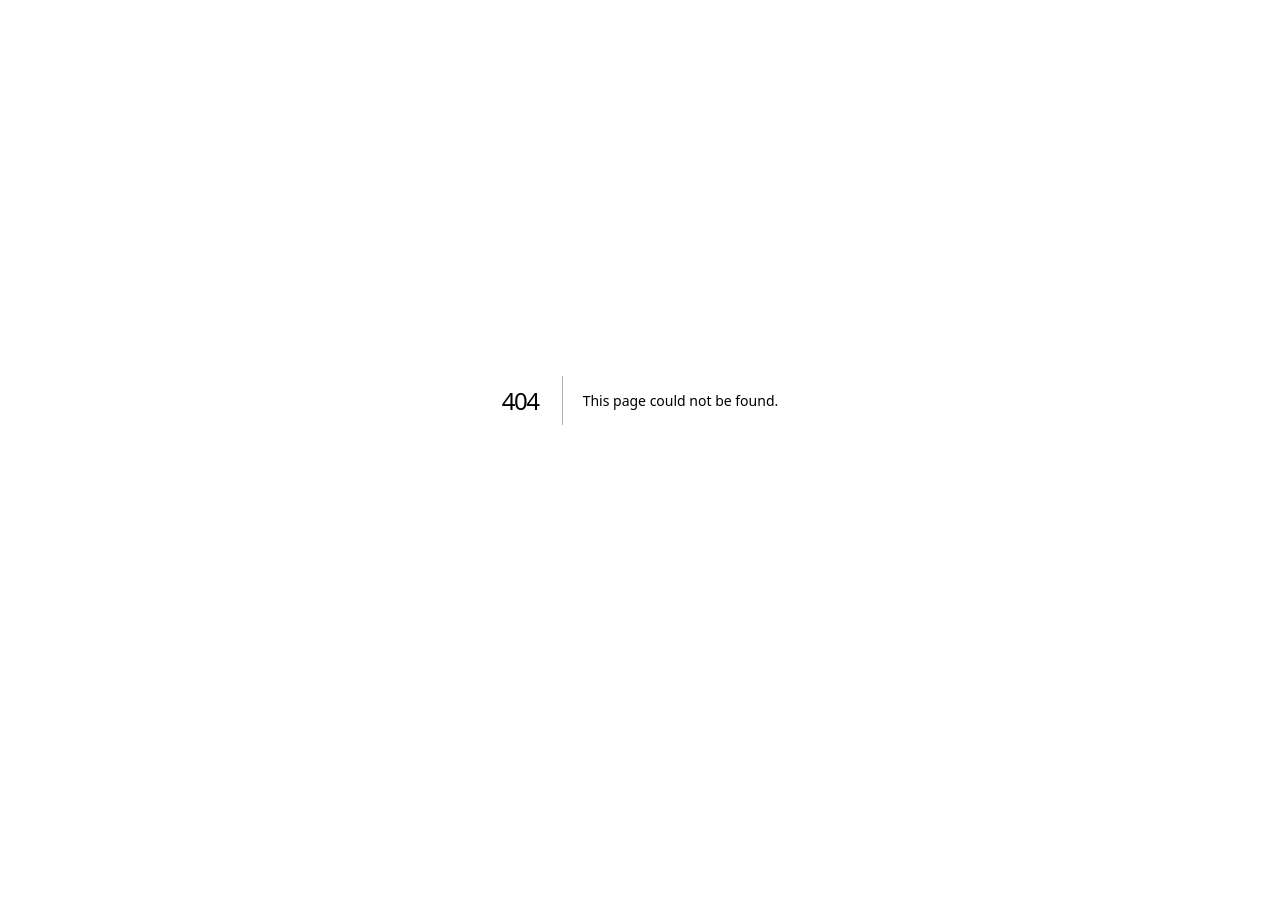
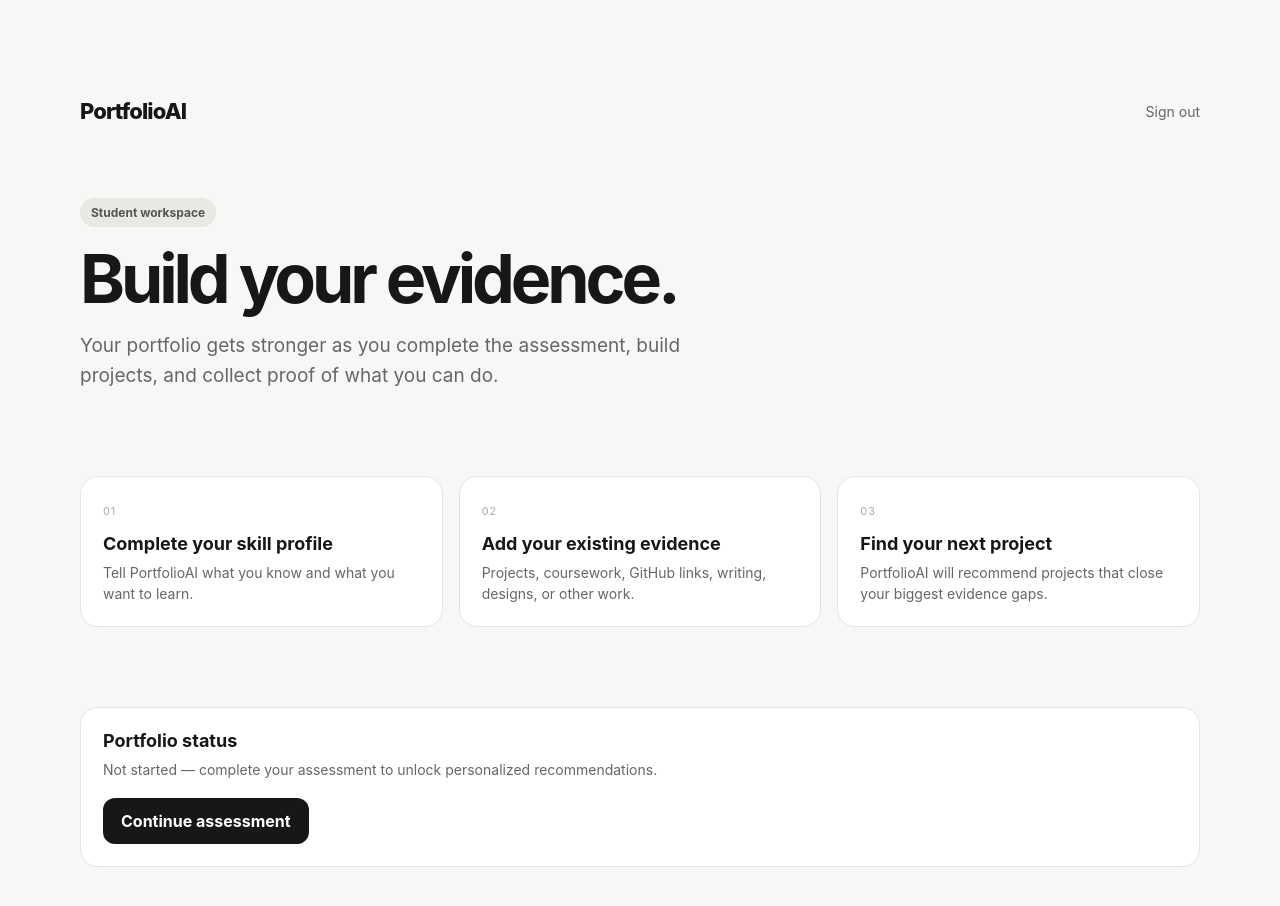
Before and after one commit to curiousai777-bit/legendary-octo-parakeet, a Next.js app: page /dashboard in a window 1280 px wide. Before the commit this address had no page. Shown: the top 906 px of the page. Before the commit the page ends 800 px from the top, so only its background shows below. Built offline with nearby package versions, Linux system fonts and the light colour scheme.

Commit message:
feat: add student dashboard shell

```diff
--- /dev/null
+++ b/src/app/dashboard/page.tsx
@@ -0,0 +1,30 @@
+const tasks = [
+  ["Complete your skill profile", "Tell PortfolioAI what you know and what you want to learn."],
+  ["Add your existing evidence", "Projects, coursework, GitHub links, writing, designs, or other work."],
+  ["Find your next project", "PortfolioAI will recommend projects that close your biggest evidence gaps."],
+];
+
+export default function Dashboard() {
+  return (
+    <main className="section">
+      <div className="container">
+        <nav className="nav"><div className="logo">PortfolioAI</div><a className="navLink" href="/">Sign out</a></nav>
+        <div style={{ padding: "56px 0 32px" }}>
+          <span className="eyebrow">Student workspace</span>
+          <h1 style={{ fontSize: "clamp(44px, 7vw, 68px)" }}>Build your evidence.</h1>
+          <p className="lead">Your portfolio gets stronger as you complete the assessment, build projects, and collect proof of what you can do.</p>
+        </div>
+        <div className="cards">
+          {tasks.map(([title, body], index) => <article className="card" key={title}><span className="mockLabel">0{index + 1}</span><h3 style={{ marginTop: 14 }}>{title}</h3><p>{body}</p></article>)}
+        </div>
+        <section className="section" style={{ paddingBottom: 0 }}>
+          <div className="card">
+            <h3>Portfolio status</h3>
+            <p style={{ marginBottom: 18 }}>Not started — complete your assessment to unlock personalized recommendations.</p>
+            <a className="button" href="/onboarding">Continue assessment</a>
+          </div>
+        </section>
+      </div>
+    </main>
+  );
+}
```
